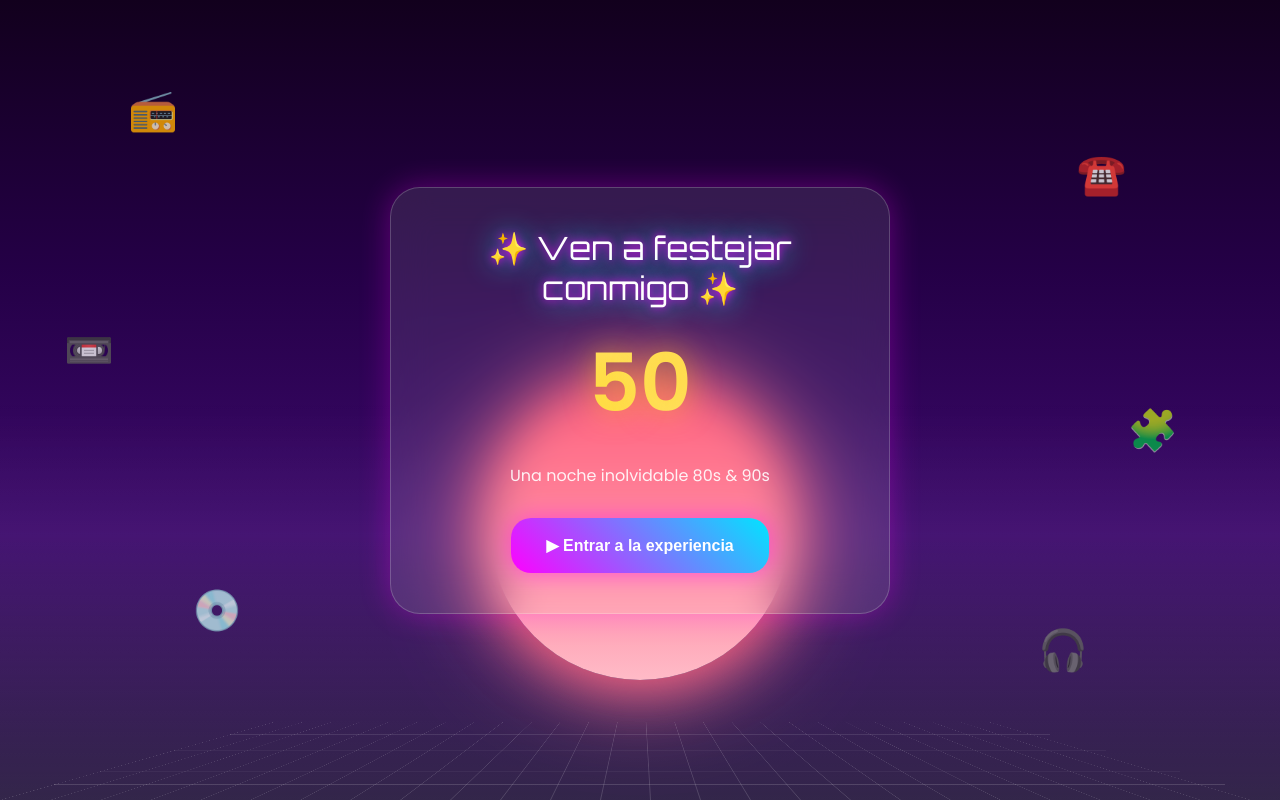
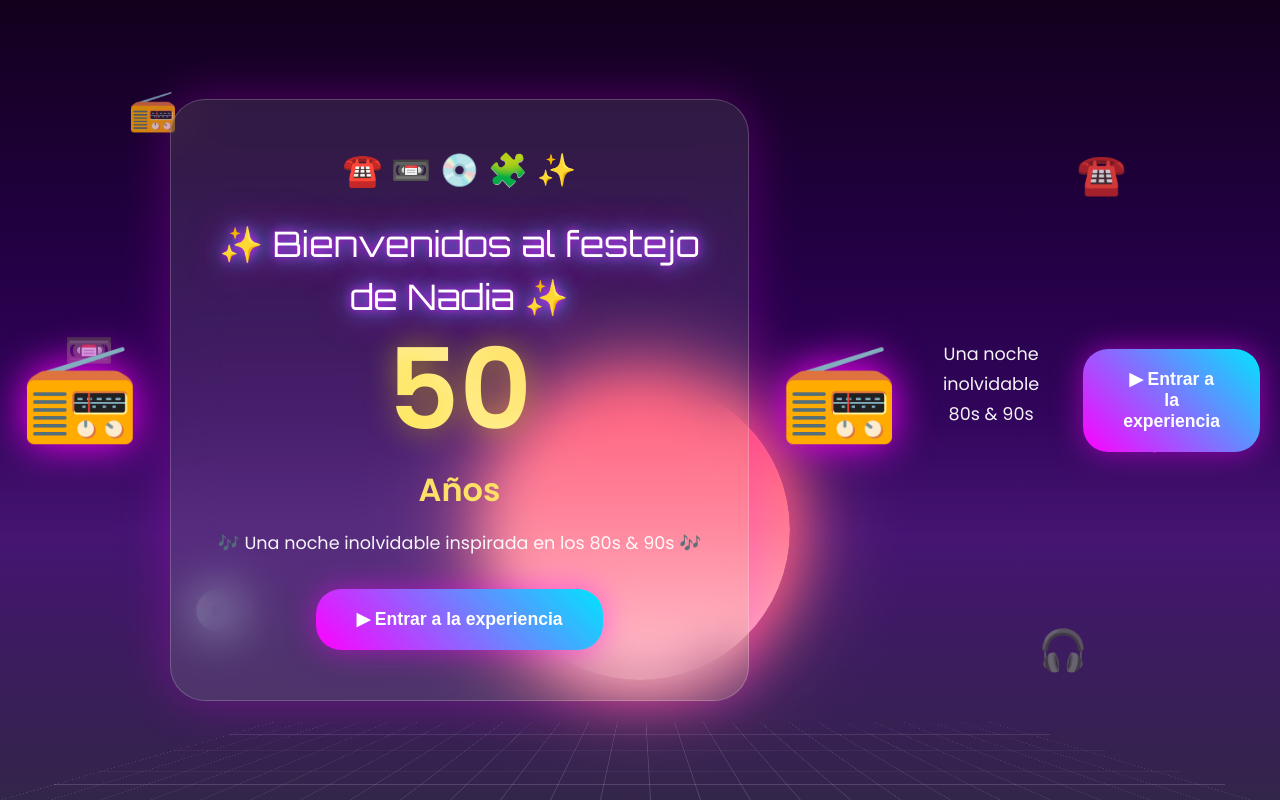
Before and after one commit to Adiel051203/fiesta-nadia, a website: page frontend/invitacion.html in a window 1280 px wide. Drawn offline with Linux system fonts and the light colour scheme.

Commit message:
intro premium 80s

```diff
--- a/frontend/invitacion.html
+++ b/frontend/invitacion.html
@@ -230,6 +230,175 @@
 transform:scale(1.05);
 }
 
+/* INTRO PREMIUM */
+
+#intro{
+height:100vh;
+display:flex;
+justify-content:center;
+align-items:center;
+text-align:center;
+padding:20px;
+position:relative;
+gap:30px;
+}
+
+.intro-card{
+backdrop-filter:blur(25px);
+background:
+rgba(255,255,255,.10);
+border:
+1px solid rgba(255,255,255,.2);
+padding:50px 35px;
+border-radius:35px;
+box-shadow:
+0 0 50px rgba(255,0,255,.25);
+max-width:700px;
+width:100%;
+animation:
+fadeUp 1.5s ease;
+}
+
+.retro-icons{
+font-size:2rem;
+margin-bottom:20px;
+animation:
+floatSoft 4s infinite ease-in-out;
+}
+
+.title{
+font-family:'Orbitron',sans-serif;
+font-size:2.2rem;
+line-height:1.5;
+text-align:center;
+color:#fff;
+text-shadow:
+0 0 10px #ff00ff,
+0 0 20px #00e5ff,
+0 0 40px #ff00ff;
+margin-bottom:10px;
+}
+
+.golden50{
+font-size:7rem;
+font-weight:bold;
+text-align:center;
+background:
+linear-gradient(
+45deg,
+#FFD700,
+#fff2a8,
+#ffcf40
+);
+-webkit-background-clip:text;
+-webkit-text-fill-color:transparent;
+text-shadow:
+0 0 30px rgba(255,215,0,.5);
+line-height:1;
+}
+
+.subtitle-big{
+font-size:2rem;
+font-weight:bold;
+margin-bottom:15px;
+color:#ffe066;
+}
+
+.subtitle{
+font-size:1.1rem;
+opacity:.95;
+margin-bottom:30px;
+line-height:1.7;
+}
+
+.speaker-left,
+.speaker-right{
+font-size:6rem;
+animation:
+speakerBounce 2s infinite ease-in-out;
+filter:
+drop-shadow(0 0 20px #ff00ff);
+}
+
+.enter-btn{
+border:none;
+padding:20px 40px;
+border-radius:25px;
+font-size:1.1rem;
+cursor:pointer;
+background:
+linear-gradient(
+45deg,
+#ff00ff,
+#00e5ff
+);
+color:white;
+font-weight:bold;
+box-shadow:
+0 0 30px rgba(255,0,255,.5);
+transition:.4s;
+}
+
+.enter-btn:hover{
+transform:
+scale(1.08);
+}
+
+@keyframes speakerBounce{
+0%,100%{
+transform:
+translateY(0);
+}
+50%{
+transform:
+translateY(-10px);
+}
+}
+
+@keyframes fadeUp{
+from{
+opacity:0;
+transform:
+translateY(40px);
+}
+to{
+opacity:1;
+transform:
+translateY(0);
+}
+}
+
+@keyframes floatSoft{
+0%,100%{
+transform:
+translateY(0);
+}
+50%{
+transform:
+translateY(-8px);
+}
+}
+
+@media(max-width:768px){
+
+#intro{
+flex-direction:column;
+}
+
+.speaker-left,
+.speaker-right{
+font-size:4rem;
+}
+
+.title{
+font-size:1.7rem;
+}
+
+.golden50{
+font-size:5rem;
+}
+
+}
 /* CONTENIDO */
 
 #contenido{
@@ -335,14 +504,44 @@
 
 <div id="intro">
 
+<div class="speaker-left">
+📻
+</div>
+
 <div class="intro-card">
 
+<div class="retro-icons">
+☎️ 📼 💿 🧩 ✨
+</div>
+
 <div class="title">
-✨ Ven a festejar conmigo ✨
+✨ Bienvenidos al festejo de Nadia ✨
 </div>
 
 <div class="golden50">
 50
+</div>
+
+<div class="subtitle-big">
+Años
+</div>
+
+<p class="subtitle">
+🎶 Una noche inolvidable inspirada en los 80s & 90s 🎶
+</p>
+
+<button
+class="enter-btn"
+id="enterBtn">
+
+▶ Entrar a la experiencia
+
+</button>
+
+</div>
+
+<div class="speaker-right">
+📻
 </div>
 
 <p class="subtitle">
```
